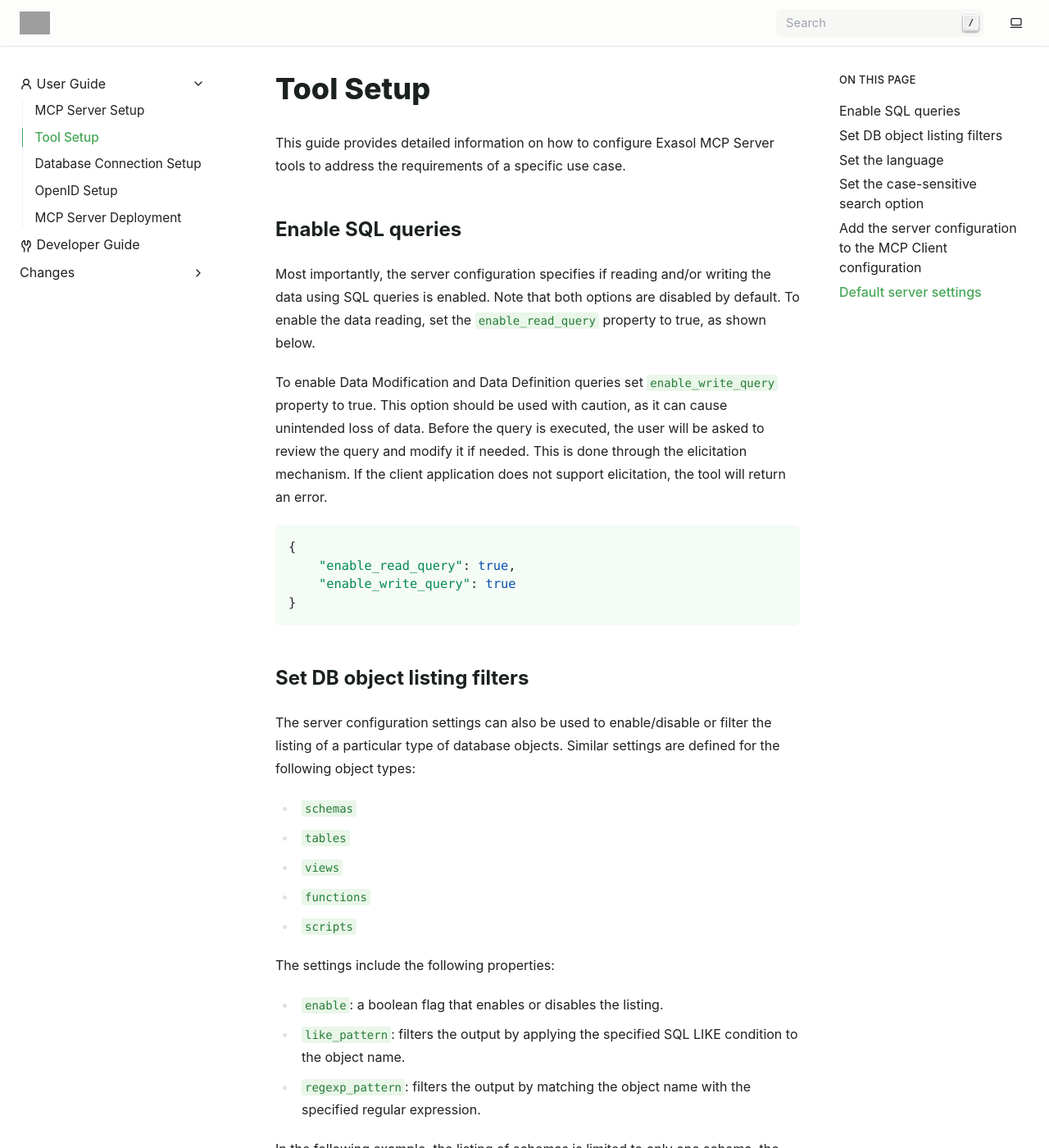
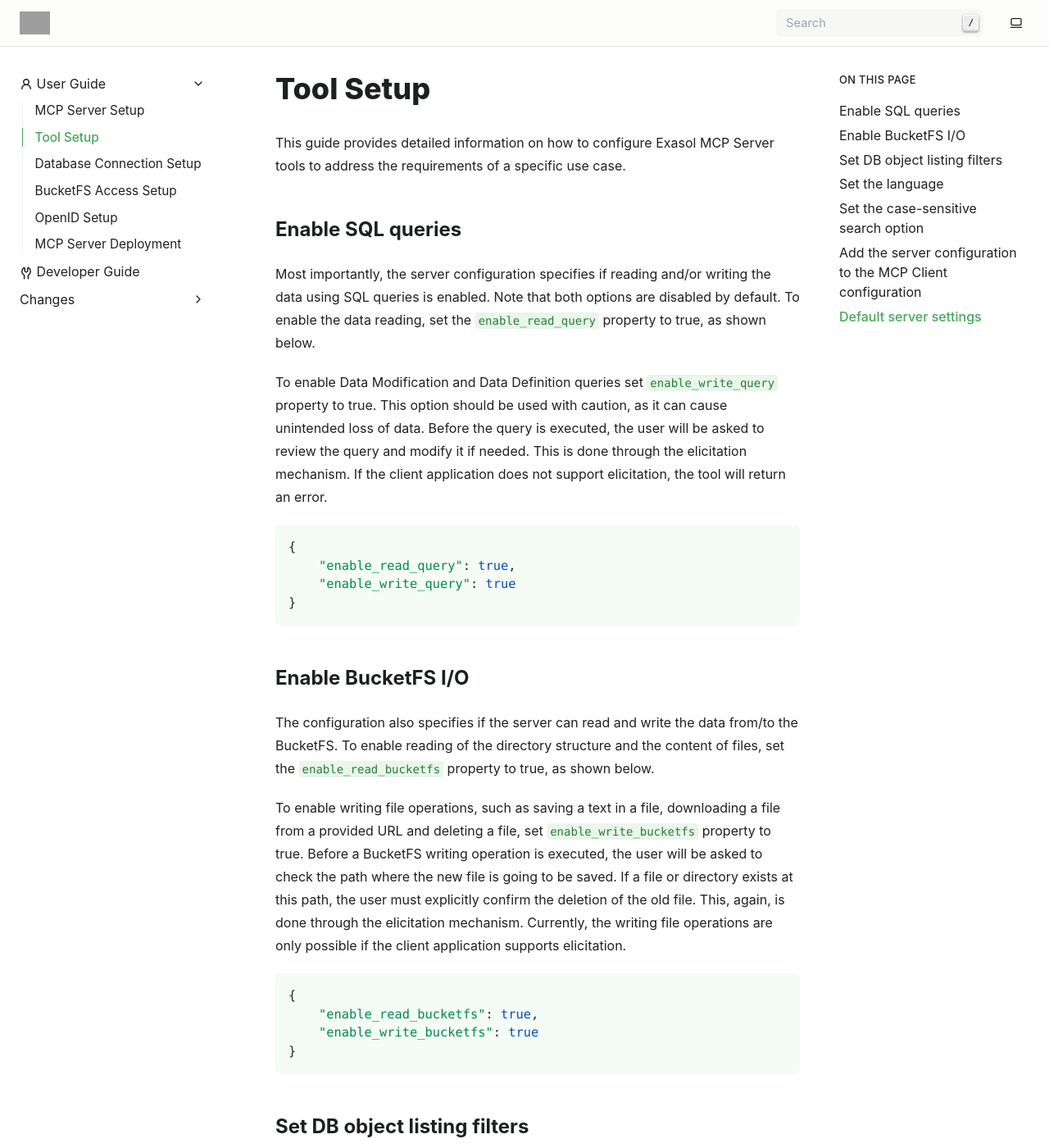
Before and after one commit to exasol/mcp-server, a Sphinx documentation site: the page built from doc/user_guide/tool_setup.rst, in a window 1280 px wide and 1400 px high. Shown: the whole window at 82% size. Built offline with Sphinx 7.4.7, drawn with Linux system fonts in a browser that asks for light colours; grey boxes are pictures that could not be loaded.

Commit message:
#129: Update the User Guide with information about BucketFS support (#130)
* #129: Update the User Guide with information about BucketFS support

* #129: Set an exception for Demo DB BucketFS URL

* Apply suggestions from code review

Co-authored-by: Ariel Schulz <43442541+ArBridgeman@users.noreply.github.com>

* #129: Fixed the rst

---------

Co-authored-by: Ariel Schulz <43442541+ArBridgeman@users.noreply.github.com>

```diff
--- a/doc/conf.py
+++ b/doc/conf.py
@@ -86,6 +86,7 @@
 linkcheck_ignore: list[str] = [
     r"http://localhost:\d+",  # Localhost URLs
     r"https://.*\.compute\.amazonaws\.com",  # Example URL in AWS
+    r"https://demodb.exasol.com:2202",  # Demo DB BucketFS URL
 ]
 linkcheck_allowed_redirects = {
     # All HTTP redirections from the source URI to
--- a/doc/user_guide/server_setup.rst
+++ b/doc/user_guide/server_setup.rst
@@ -28,12 +28,13 @@
 The ``env`` section of this file lists the environment variables that will be created in
 the environment where the MCP Server is going to run.
 
-The environment variables can be divided into three groups. These groups are described in
+The environment variables can be divided into four groups. These groups are described in
 separate sections of the User Guide. The last section is concerned about deployment
 of the MCP Server as an HTTP Server.
 
 * :doc:`open_id_setup`
 * :doc:`db_connection_setup`
+* :doc:`bucketfs_setup`
 * :doc:`tool_setup`
 * :doc:`deployment`
 
--- a/doc/user_guide/tool_setup.rst
+++ b/doc/user_guide/tool_setup.rst
@@ -22,6 +22,28 @@
     {
         "enable_read_query": true,
         "enable_write_query": true
+    }
+
+Enable BucketFS I/O
+--------------------
+
+The configuration also specifies if the server can read and write the data from/to
+the BucketFS. To enable reading of the directory structure and the content of files, set the
+``enable_read_bucketfs`` property to true, as shown below.
+
+To enable writing file operations, such as saving a text in a file, downloading a file from
+a provided URL and deleting a file, set ``enable_write_bucketfs`` property to true. Before a
+BucketFS writing operation is executed, the user will be asked to check the path where the new
+file is going to be saved. If a file or directory exists at this path, the user must explicitly
+confirm the deletion of the old file. This, again, is done through the elicitation mechanism.
+Currently, the writing file operations are only possible if the client application supports
+elicitation.
+
+.. code-block:: json
+
+    {
+        "enable_read_bucketfs": true,
+        "enable_write_bucketfs": true
     }
 
 Set DB object listing filters
--- a/doc/user_guide/user_guide.rst
+++ b/doc/user_guide/user_guide.rst
@@ -9,5 +9,6 @@
     server_setup
     tool_setup
     db_connection_setup
+    bucketfs_setup
     open_id_setup
     deployment
```
Also changed, not shown: doc/changes/unreleased.md (+4 -0 lines), doc/user_guide/bucketfs_setup.rst (added, +37 -0 lines).
